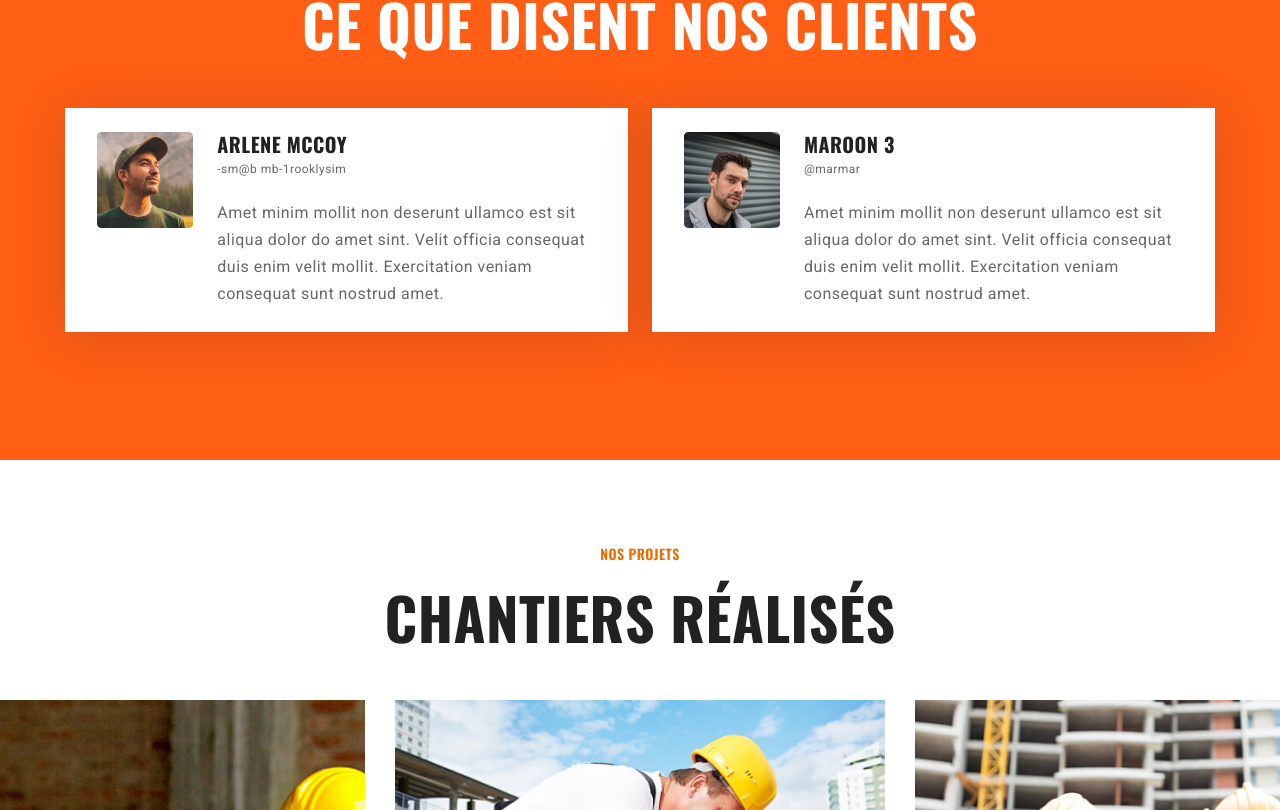
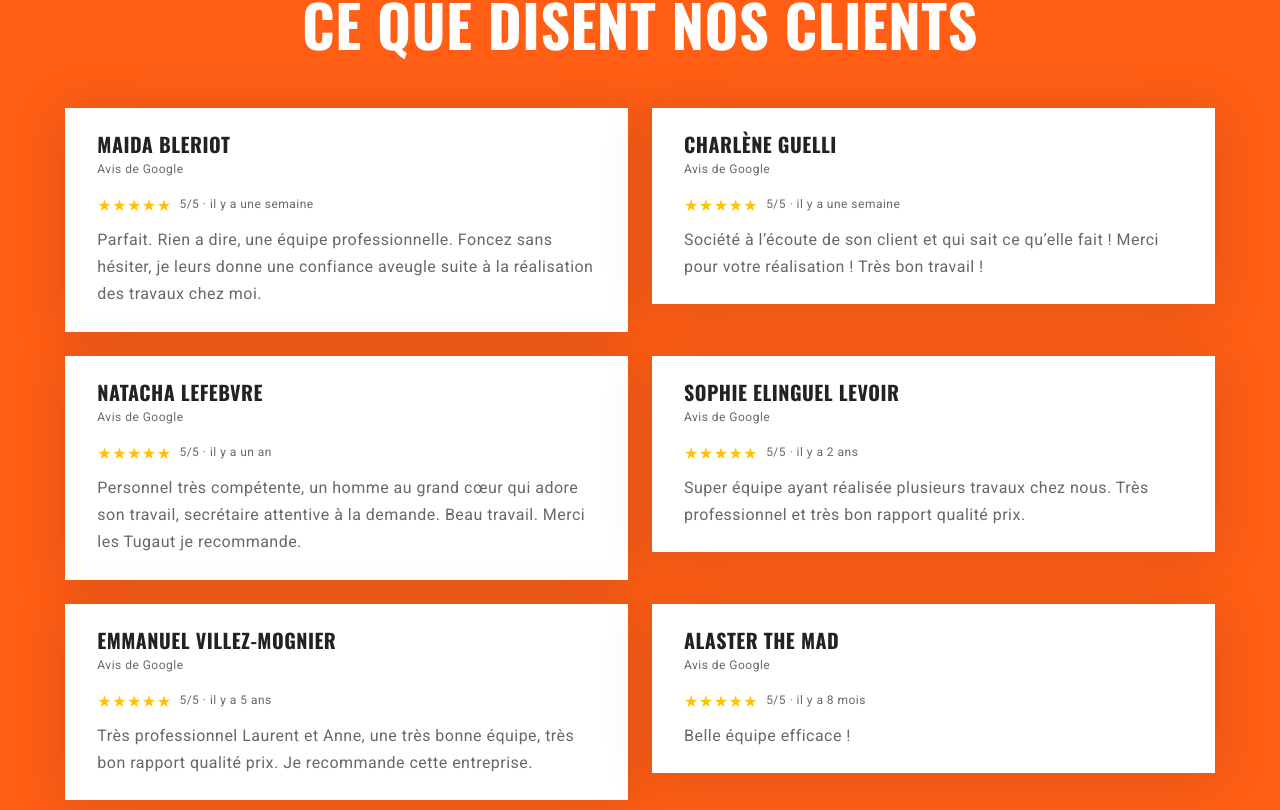
Before and after one commit to YoanGvs/tugautTPV3, a React (Create React App) app: page / in a window 1280 px wide. Shown: the part 3310-4120 px from the top of the page. Built offline with nearby package versions, Linux system fonts and the light colour scheme.

Commit message:
💄 Ajout de témoignages clients dynamiques dans la section Testimonial pour améliorer l'interaction et la présentation des avis

```diff
--- a/src/component/Section/Testimonial.jsx
+++ b/src/component/Section/Testimonial.jsx
@@ -1,4 +1,50 @@
 import React from "react";
+
+const STAR_COUNT = 5;
+
+const reviews = [
+  {
+    name: "Maida Bleriot",
+    platform: "Avis de Google",
+    ratingText: "5/5 · il y a une semaine",
+    message:
+      "Parfait. Rien a dire, une équipe professionnelle. Foncez sans hésiter, je leurs donne une confiance aveugle suite à la réalisation des travaux chez moi.",
+  },
+  {
+    name: "Charlène GUELLI",
+    platform: "Avis de Google",
+    ratingText: "5/5 · il y a une semaine",
+    message:
+      "Société à l’écoute de son client et qui sait ce qu’elle fait ! Merci pour votre réalisation ! Très bon travail !",
+  },
+  {
+    name: "Natacha Lefebvre",
+    platform: "Avis de Google",
+    ratingText: "5/5 · il y a un an",
+    message:
+      "Personnel très compétente, un homme au grand cœur qui adore son travail, secrétaire attentive à la demande. Beau travail. Merci les Tugaut je recommande.",
+  },
+  {
+    name: "Sophie ELINGUEL LEVOIR",
+    platform: "Avis de Google",
+    ratingText: "5/5 · il y a 2 ans",
+    message:
+      "Super équipe ayant réalisée plusieurs travaux chez nous. Très professionnel et très bon rapport qualité prix.",
+  },
+  {
+    name: "Emmanuel villez-mognier",
+    platform: "Avis de Google",
+    ratingText: "5/5 · il y a 5 ans",
+    message:
+      "Très professionnel Laurent et Anne, une très bonne équipe, très bon rapport qualité prix. Je recommande cette entreprise.",
+  },
+  {
+    name: "Alaster The Mad",
+    platform: "Avis de Google",
+    ratingText: "5/5 · il y a 8 mois",
+    message: "Belle équipe efficace !",
+  },
+];
 
 const Testimonial = ({ backgroundColor, titleColor }) => {
   const sectionStyle = backgroundColor ? { backgroundColor } : undefined;
@@ -17,84 +63,49 @@ const Testimonial = ({ backgroundColor, titleColor }) => {
           >
             ce que disent nos clients
           </h3>
-          {/* <p className="normal font__size--16 color__gray-1 roboto">
-            Amet minim mollit non deserunt ullamco est sit aliqua dolor do amet
-            sint. Velit officia consequat duis{" "}
-            <br className="d-none d-md-block" /> enim velit mollit. Exercitation
-            veniam consequat sunt nostrud amet.
-          </p> */}
         </div>
 
         <div className="row justify-content-center mb-5">
           <div className="col-xl-11">
             <div className="row">
-              <div className="col-lg-6 mb-4 mb-lg-0">
-                <div className="wrapper__card-testimonial">
-                  <div className="d-flex align-items-start flex-wrap flex-sm-nowrap">
-                    <img
-                      src="./../images/Rectangle 2.png"
-                      className="img"
-                      alt=""
-                    />
-                    <div className="ms-sm-4 mt-4 mt-sm-0">
-                      <h5 className="emdium font__size--20 text__20-1024 text-uppercase mb-0">
-                        Arlene Mccoy
-                      </h5>
-                      <p className="normal font__size--12 text__12-1024 color__gray-1 roboto mb-3">
-                        -sm@b mb-1rooklysim
-                      </p>
-
+              {reviews.map((review) => (
+                <div className="col-lg-6 mb-4" key={review.name}>
+                  <div className="wrapper__card-testimonial">
+                    <div className="d-flex flex-column">
+                      <div className="mb-2">
+                        <h5 className="emdium font__size--20 text__20-1024 text-uppercase mb-0">
+                          {review.name}
+                        </h5>
+                        <p className="normal font__size--12 text__12-1024 color__gray-1 roboto mb-0">
+                          {review.platform}
+                        </p>
+                      </div>
+                      <div className="d-flex align-items-center mb-2">
+                        <div className="d-flex me-2" aria-hidden="true">
+                          {Array.from({ length: STAR_COUNT }).map((_, idx) => (
+                            <span
+                              key={idx}
+                              className="text-warning"
+                              style={{ lineHeight: 1 }}
+                            >
+                              &#9733;
+                            </span>
+                          ))}
+                        </div>
+                        <p className="normal font__size--12 text__12-1024 color__gray-1 roboto mb-0">
+                          {review.ratingText}
+                        </p>
+                      </div>
                       <p className="normal font__size--16 color__gray-1 roboto mb-0">
-                        Amet minim mollit non deserunt ullamco est sit aliqua
-                        dolor do amet sint. Velit officia consequat duis enim
-                        velit mollit. Exercitation veniam consequat sunt nostrud
-                        amet.
+                        {review.message}
                       </p>
                     </div>
                   </div>
                 </div>
-              </div>
-              <div className="col-lg-6">
-                <div className="wrapper__card-testimonial">
-                  <div className="d-flex align-items-start flex-wrap flex-sm-nowrap">
-                    <img
-                      src="./../images/Rectangle 2 (1).png"
-                      className="img"
-                      alt=""
-                    />
-                    <div className="ms-sm-4 mt-4 mt-sm-0">
-                      <h5 className="emdium font__size--20 text__20-1024 text-uppercase mb-0">
-                        maroon 3
-                      </h5>
-                      <p className="normal font__size--12 text__12-1024 color__gray-1 roboto mb-sm-3 mb-1">
-                        @marmar
-                      </p>
-
-                      <p className="normal font__size--16 color__gray-1 roboto mb-0">
-                        Amet minim mollit non deserunt ullamco est sit aliqua
-                        dolor do amet sint. Velit officia consequat duis enim
-                        velit mollit. Exercitation veniam consequat sunt nostrud
-                        amet.
-                      </p>
-                    </div>
-                  </div>
-                </div>
-              </div>
+              ))}
             </div>
           </div>
         </div>
-
-        {/* <div className="row justify-content-center">
-          <div className="col-xl-10">
-            <div className="wrapper__brand-testimonial d-flex flex-wrap flex-lg-nowrap align-items-center justify-content-lg-between justify-content-center">
-              <img src="./../images/8.png" alt="" />
-              <img src="./../images/1.png" alt="" />
-              <img src="./../images/6.png" alt="" />
-              <img src="./../images/7.png" alt="" />
-              <img src="./../images/8.png" alt="" />
-            </div>
-          </div>
-        </div> */}
       </div>
     </section>
   );
```
